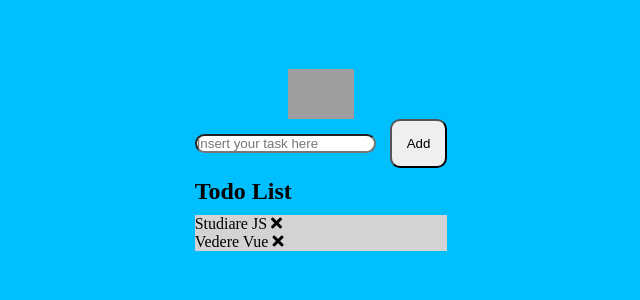
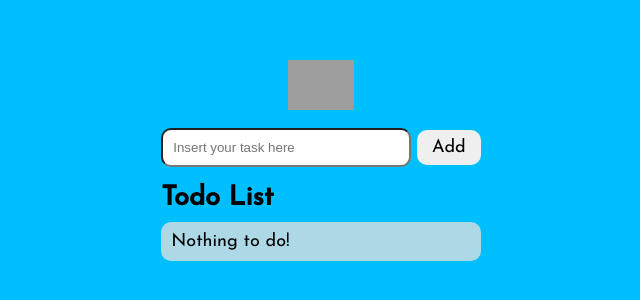
Before and after one commit to romina-trazzi/vue-todolist, a plain HTML site: page index.html in a window 1280 px wide. Shown: the part 240-540 px from the top of the page, without its empty margins (319-959 px from the left). Drawn offline with nearby package versions, Linux system fonts and the light colour scheme; grey boxes are pictures that could not be loaded.

Commit message:
Commit keypress + markup
Aggiunto comando da tastiera, sgrezzato il markup

```diff
--- a/assets/css/style.css
+++ b/assets/css/style.css
@@ -8,6 +8,8 @@
 
 body {
     background-color: deepskyblue;
+    font-family: "Josefin Sans", "sans-serif";
+    font-size: 18px;
 }
 
 .d_flex {
@@ -23,17 +25,21 @@ img {
 
 }
 
-input, button {
-    border-radius: 10px;
+input {
+
+    padding: 10px;
+    width: 250px;
 }
 
 button {
-    padding: 15px;
-    margin-left: 10px;
+    border: 0;
+    padding: 8px 15px;
+    margin: 20px 0 20px 0;
+    font-family: "Josefin Sans", "sans-serif";
+    font-size: 18px;
 }
 
 h2 {
-    margin-top: 10px;
     margin-bottom: 10px;
 }
 
@@ -48,3 +54,12 @@ ul {
 .fas:hover {
     cursor: pointer;
 }
+
+.nothing {
+    background-color: lightblue;
+    padding: 10px;
+}
+
+input, .nothing, button {
+    border-radius: 10px;
+}
--- a/assets/js/main.js
+++ b/assets/js/main.js
@@ -14,20 +14,25 @@ let root = new Vue ({
     el: "#root",
     data: {
         nuovoTask: "",
-        listaTask: ["Studiare JS", "Vedere Vue"],
+        listaTask: [],
         immagine: "https://www.boolean.careers/images/misc/logo.png",
+        errore: false
     },
 
     methods: {
         addElement() {
             if (this.nuovoTask.length >= 4) {
-                this.listaTask.push(this.nuovoTask)
-                this.nuovoTask = ""
+                this.listaTask.push(this.nuovoTask);
+                this.nuovoTask = "";
+                this.errore = false;
+            } else {
+                this.errore = true;
             }
+
         },
 
         deleteElement(index) {
-                this.listaTask.splice(index, 1)
+                this.listaTask.splice(index, 1);
         }
     }
 
--- a/index.html
+++ b/index.html
@@ -4,13 +4,16 @@
     <head>
         <meta charset="utf-8">
         <meta http-equiv="X-UA-Compatible" content="IE=edge">
-        <!-- meta properties -->
         <meta name="author" content="Romina Trazzi">
         <meta name="description" content="Esercizio to do list con Vue">
         <meta name="keywords" content="javascript, vue, to-do list">
         <!-- / meta properties -->
 
+        <link rel="shortcut icon" href="favicon.ico" type="image/x-icon">
+
         <!-- fogli di stile -->
+        <link rel="preconnect" href="https://fonts.gstatic.com">
+        <link rel="stylesheet" href="https://fonts.googleapis.com/css2?family=Josefin+Sans:ital,wght@0,300;0,400;0,500;1,300;1,400&display=swap">
         <link rel="stylesheet" href="https://cdnjs.cloudflare.com/ajax/libs/font-awesome/5.15.1/css/all.min.css" integrity="sha512-+4zCK9k+qNFUR5X+cKL9EIR+ZOhtIloNl9GIKS57V1MyNsYpYcUrUeQc9vNfzsWfV28IaLL3i96P9sdNyeRssA==" crossorigin="anonymous" />
         <link rel="stylesheet" href="assets/css/style.css" media="screen">
         <!-- / fogli di stile -->
@@ -23,14 +26,15 @@
             <div class = "d_flex">
                 <img v-bind:src = "immagine">
                 <div>
-                    <input type="text" v-model="nuovoTask" minlength="4" placeholder ="Insert your task here" required>
+                    <input type="text" v-model="nuovoTask" minlength="4" placeholder ="Insert your task here" v-on:keyup.enter="addElement" required>
                     <button v-on:click="addElement">Add</button>
+                    <p v-if ="errore">Inserisci almeno 4 caratteri</p>
                     <h2>Todo List</h2>
                     <p>
                         <ul v-if="listaTask.length > 0">
-                            <li v-for="(task, index) in listaTask"> {{ task }} <i class="fas fa-times" v-on:click="deleteElement"></i></li>
+                            <li v-for="(task, index) in listaTask"> {{ task }} <i class="fas fa-times-circle" v-on:click="deleteElement(index)"></i></li>
                         </ul>
-                        <p v-else style = "background-color: lightblue;"> Nothing to do!</p>
+                        <p v-else class="nothing"> Nothing to do!</p>
                     </p>
                 </div>
 
```
